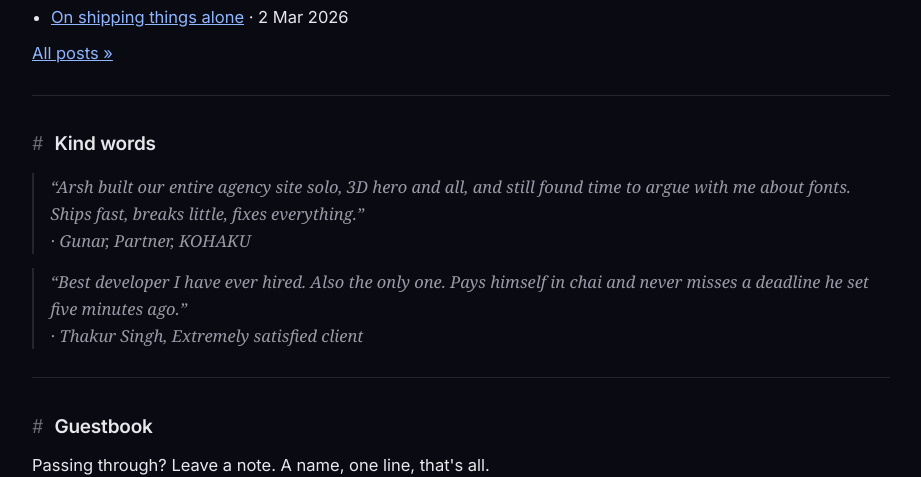
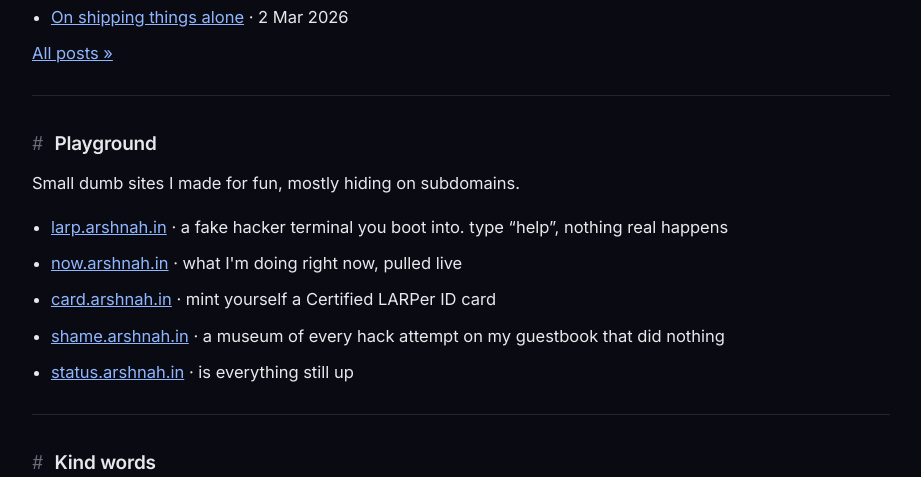
Before and after one commit to arshnah/portfolio-next, a Next.js app: page / in a window 1280 px wide. Shown: the part 1880-2357 px from the top of the page, without its empty margins (179-1100 px from the left). Built offline with nearby package versions, Linux system fonts and the light colour scheme; no server answers; the database is empty.

Commit message:
Add a Playground section linking the arshnah.in micro-sites

```diff
--- a/src/app/page.tsx
+++ b/src/app/page.tsx
@@ -18,6 +18,7 @@ export default function Home() {
         <span style={{ display: "flex", gap: 16, fontSize: 14 }}>
           <a href="#work">Work</a>
           <a href="#writing">Blog</a>
+          <a href="#playground">Playground</a>
           <a href="#guestbook">Guestbook</a>
           <a href="#contact">Contact</a>
         </span>
@@ -96,6 +97,18 @@ export default function Home() {
 
       <hr />
 
+      <h2 id="playground">Playground</h2>
+      <p>Small dumb sites I made for fun, mostly hiding on subdomains.</p>
+      <ul>
+        <li><a href="https://larp.arshnah.in" target="_blank" rel="noopener noreferrer">larp.arshnah.in</a> &middot; a fake hacker terminal you boot into. type &ldquo;help&rdquo;, nothing real happens</li>
+        <li><a href="https://now.arshnah.in" target="_blank" rel="noopener noreferrer">now.arshnah.in</a> &middot; what I&apos;m doing right now, pulled live</li>
+        <li><a href="https://card.arshnah.in" target="_blank" rel="noopener noreferrer">card.arshnah.in</a> &middot; mint yourself a Certified LARPer ID card</li>
+        <li><a href="https://shame.arshnah.in" target="_blank" rel="noopener noreferrer">shame.arshnah.in</a> &middot; a museum of every hack attempt on my guestbook that did nothing</li>
+        <li><a href="https://status.arshnah.in" target="_blank" rel="noopener noreferrer">status.arshnah.in</a> &middot; is everything still up</li>
+      </ul>
+
+      <hr />
+
       <h2 id="words">Kind words</h2>
       {testimonials.map((t) => (
         <blockquote key={t.name}>
```
